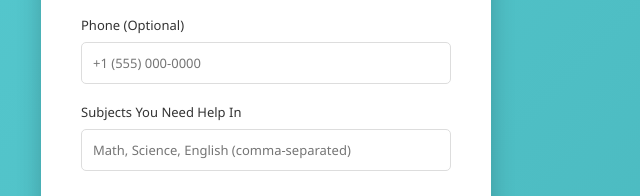
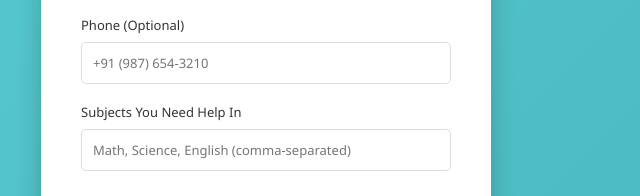
Before and after one commit to ig-hraj/EduSnap, a plain HTML site: page frontend/pages/signup.html in a window 1280 px wide. Shown: the part 543-739 px from the top of the page, 374-1014 px from the left. Drawn offline with Linux system fonts and the light colour scheme.

Commit message:
chore: update signup page

```diff
--- a/frontend/pages/signup.html
+++ b/frontend/pages/signup.html
@@ -247,7 +247,7 @@
 
       <div class="form-group">
         <label for="studentPhone">Phone (Optional)</label>
-        <input type="tel" id="studentPhone" placeholder="+1 (555) 000-0000">
+        <input type="tel" id="studentPhone" placeholder="+91 (987) 654-3210">
       </div>
 
       <div class="form-group">
```
